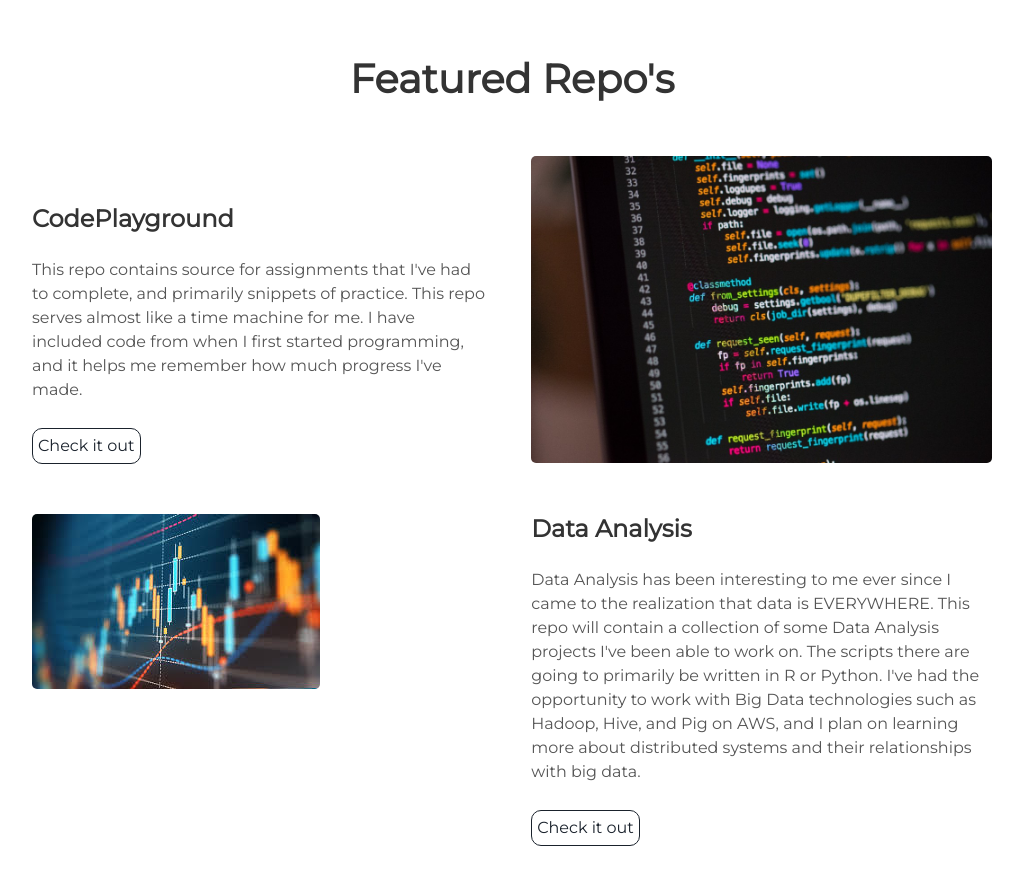
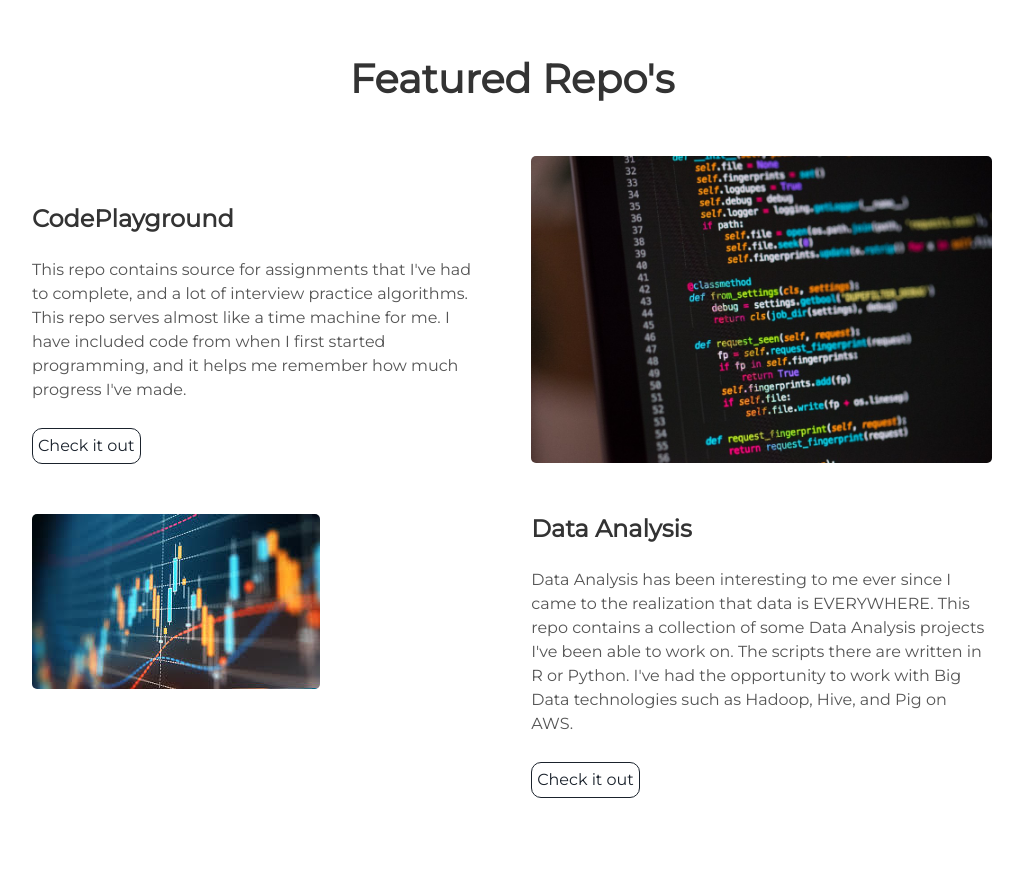
Before and after one commit to mv4z/mv4z.github.io, a Jekyll site: the page built from index.html, in a window 1280 px wide and 900 px high, scrolled down 1615 px. Shown: the top 885 px of the window, without its empty margins (128-1151 px from the left). Built offline with Jekyll 4.4.1, drawn with Linux system fonts in a browser that asks for light colours.

Commit message:
added repo link, made edits to projects

```diff
--- a/_includes/projects.html
+++ b/_includes/projects.html
@@ -7,7 +7,7 @@
   </div>
   <div class="contents">
     <h3> CodePlayground </h3>
-    <p>This repo contains source for assignments that I've had to complete, and primarily snippets of practice. This repo serves almost like a time machine for me. I have included code from when I first started programming, and it helps me remember how much progress I've made.  </p>
+    <p>This repo contains source for assignments that I've had to complete, and a lot of interview practice algorithms. This repo serves almost like a time machine for me. I have included code from when I first started programming, and it helps me remember how much progress I've made.  </p>
     <a class="project-link" href="https://github.com/mv4z/CodePlayground.git">Check it out</a>
   </div>
 </div>
@@ -17,7 +17,7 @@
   </div>
   <div class="contents-right">
     <h3> Data Analysis </h3>
-    <p>Data Analysis has been interesting to me ever since I came to the realization that data is EVERYWHERE. This repo will contain a collection of some Data Analysis projects I've been able to work on. The scripts there are going to primarily be written in R or Python. I've had the opportunity to work with Big Data technologies such as Hadoop, Hive, and Pig on AWS, and I plan on learning more about distributed systems and their relationships with big data.</p>
-    <a class="project-link" href="https://github.com/mv4z">Check it out</a>
+    <p>Data Analysis has been interesting to me ever since I came to the realization that data is EVERYWHERE. This repo contains a collection of some Data Analysis projects I've been able to work on. The scripts there are written in R or Python. I've had the opportunity to work with Big Data technologies such as Hadoop, Hive, and Pig on AWS.</p>
+    <a class="project-link" href="https://github.com/mv4z/Data-Analysis">Check it out</a>
   </div>
 </div>
```
Also changed, not shown: 2 other files.
